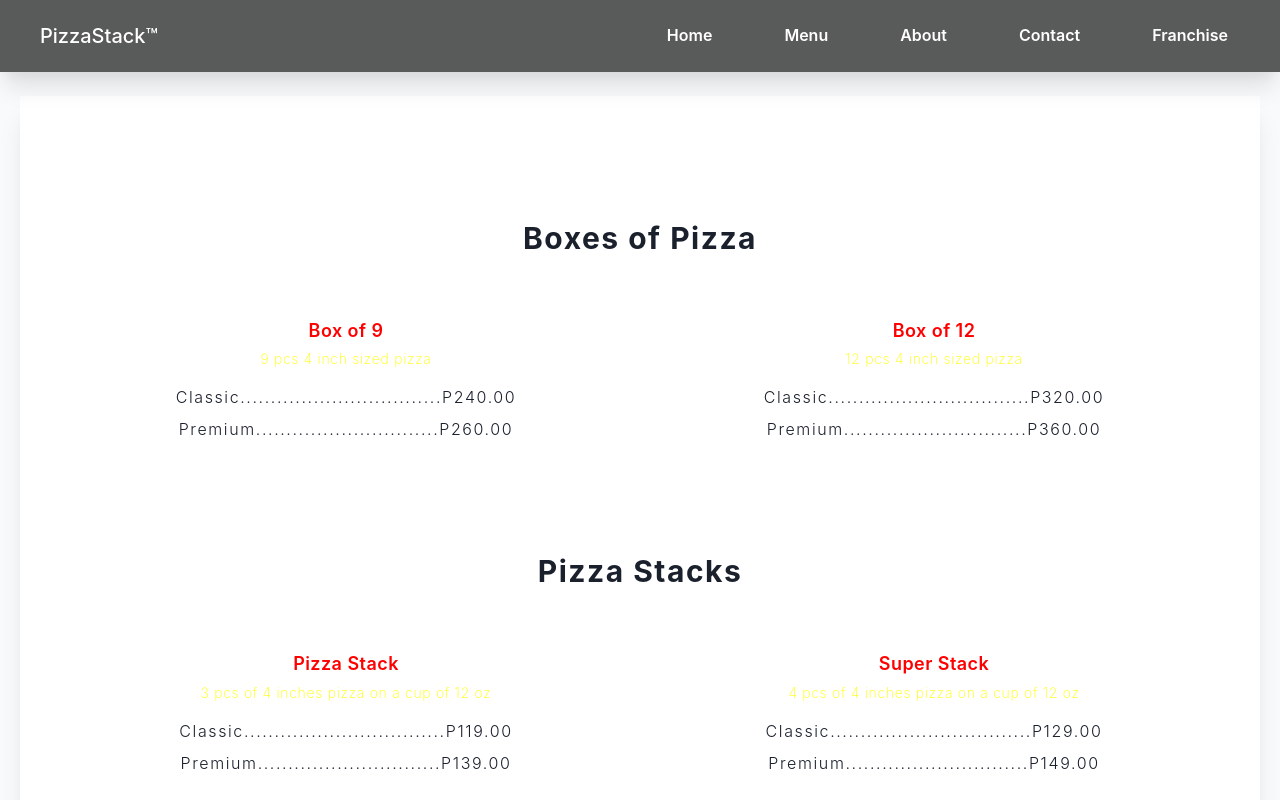
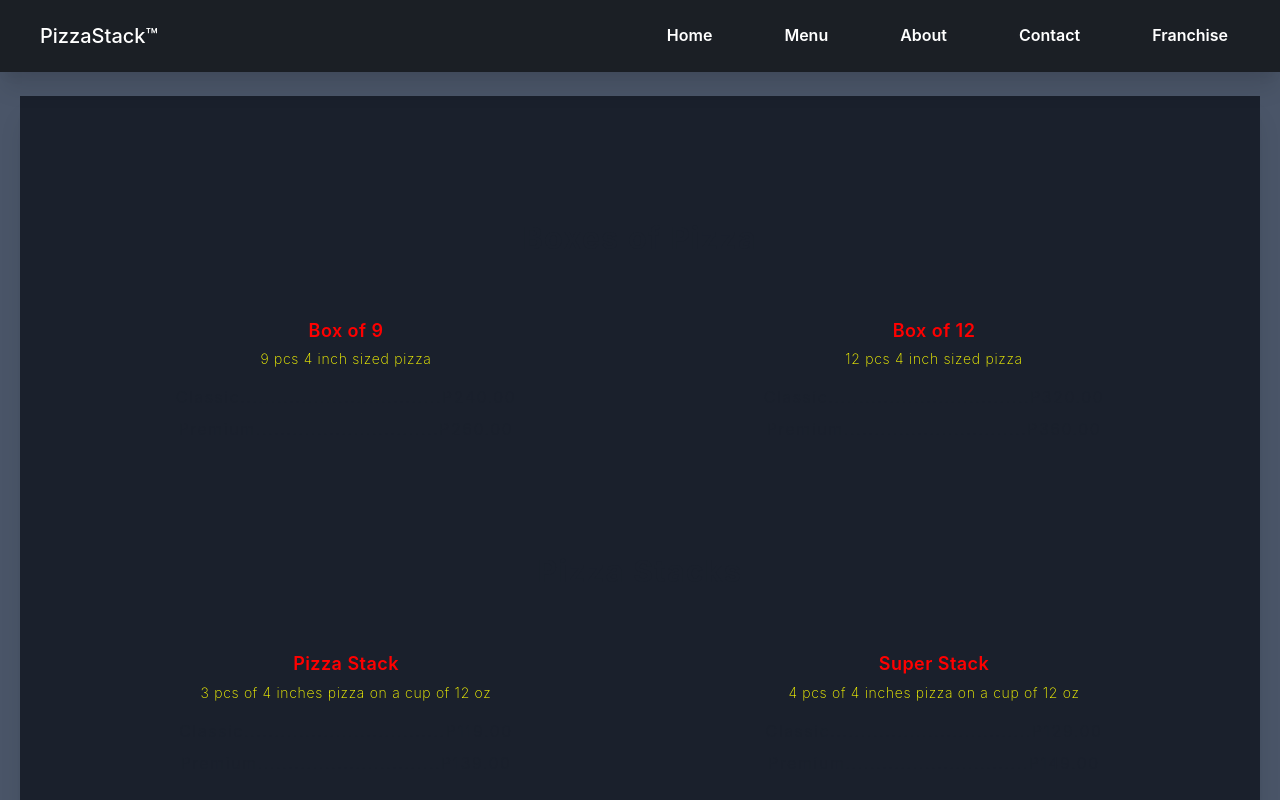
Before and after one commit to jhigger/pizzastack2, a React (Vite) app: page /menu in a window 1280 px wide. Shown: the top 800 px of the page. Built offline with nearby package versions, Linux system fonts and the light colour scheme.

Commit message:
removed light mode

```diff
--- a/src/pages/Menu.jsx
+++ b/src/pages/Menu.jsx
@@ -1,12 +1,5 @@
 import React from 'react';
-import {
-	chakra,
-	Box,
-	SimpleGrid,
-	Flex,
-	useColorModeValue,
-	Container
-} from '@chakra-ui/react';
+import {chakra, Box, SimpleGrid, Flex, Container} from '@chakra-ui/react';
 import data from '../assets/menu.json';
 
 const MenuItem = ({title, children}) => {
@@ -181,7 +174,7 @@ const Others = ({products}) => {
 export default function Menu() {
 	return (
 		<Flex
-			bg={useColorModeValue('#F9FAFB', 'gray.600')}
+			bg={'gray.600'}
 			py={24}
 			px={5}
 			w="auto"
@@ -192,7 +185,7 @@ export default function Menu() {
 				px={8}
 				py={4}
 				mx="auto"
-				bg={useColorModeValue('white', 'gray.800')}
+				bg={'gray.800'}
 				shadow="xl"
 				maxW="container.xl"
 			>
```
